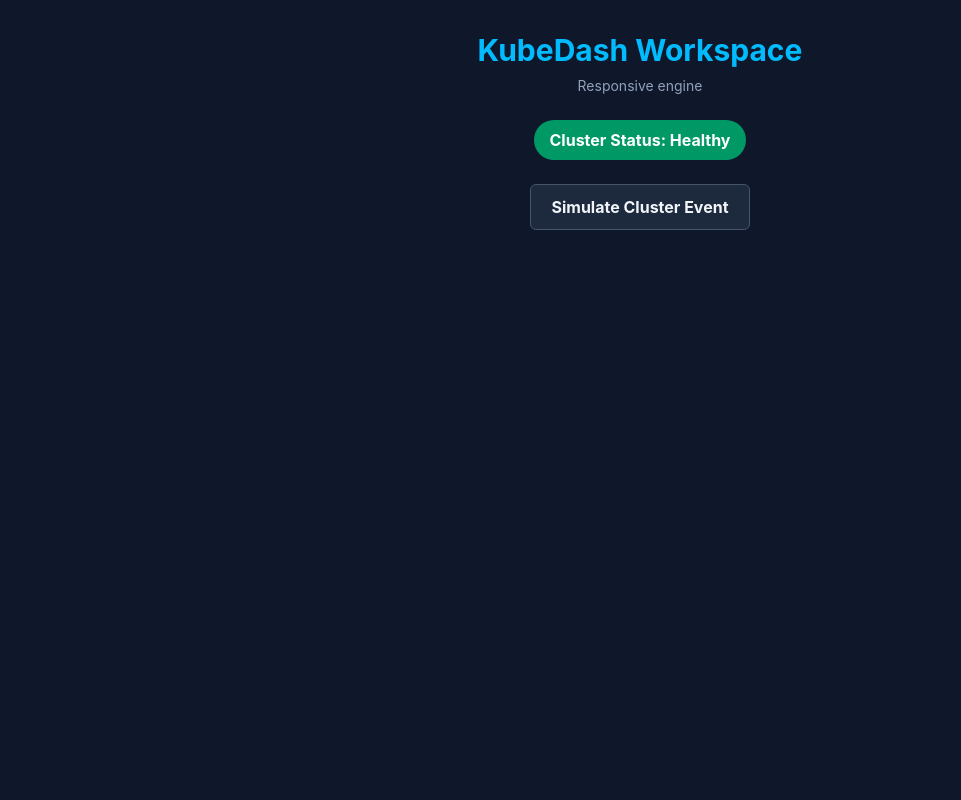
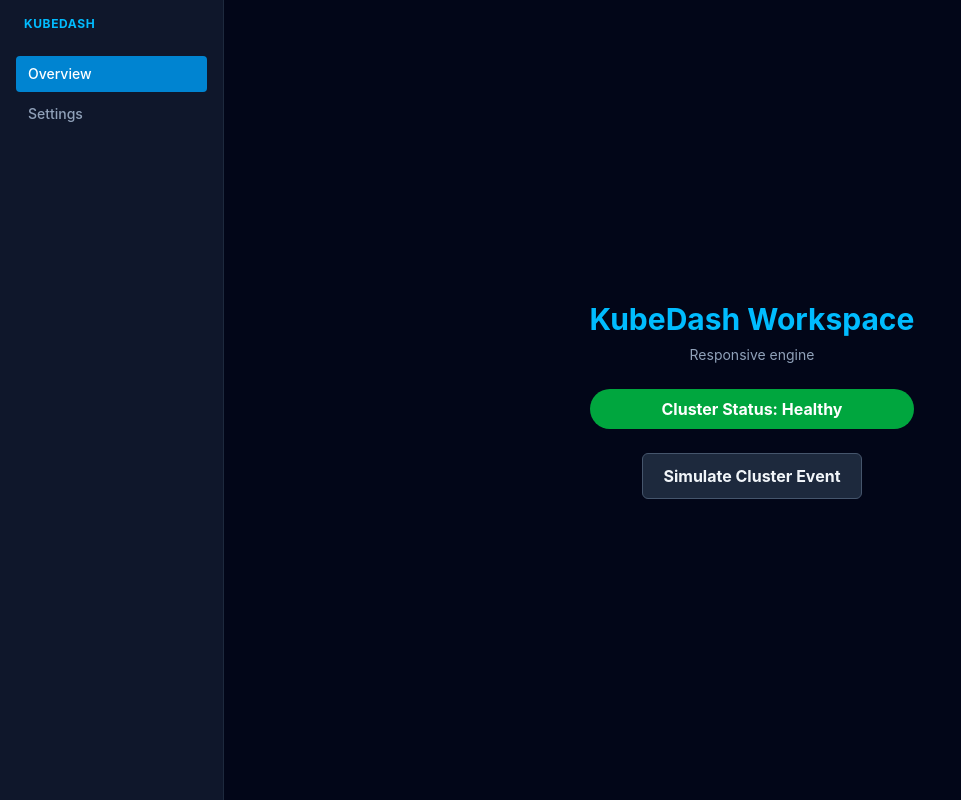
Before and after one commit to AndraCristiana07/KubeDash, a React app in the folder frontend/: page / in a window 1280 px wide. Shown: the whole page, without its empty margins (0-961 px from the left). Built offline with nearby package versions, Linux system fonts and the light colour scheme.

Commit message:
added a sidebar for mainpage and settings

```diff
--- a/frontend/src/App.tsx
+++ b/frontend/src/App.tsx
@@ -2,32 +2,78 @@ import React, { useState } from "react";
 
 export default function App() {
   const [status, setStatus] = useState<"Healthy" | "Degraded">("Healthy");
+  const [activeTab, setActiveTab] = useState<"overview" | "settings">(
+    "overview",
+  );
 
   return (
-    <div className="font-sans text-slate-50 text-center p-8 bg-slate-900 min-h-screen">
+    <div className="flex h-screen w-screen bg-slate-950 font-sans text-slate-100 overflow-hidden">
+      {/* left sidebar */}
+      <aside className="w-56 bg-slate-900 border-r border-slate-800 p-4 flex flex-col justify-between shrink-0">
+        <div className="space-y-6">
+          <div className="text-xs font-bold uppercase tracking-wider text-sky-400 px-2">
+            KubeDash
+          </div>
+
+          <nav className="space-y-1">
+            <button
+              onClick={() => setActiveTab("overview")}
+              className={`w-full text-left px-3 py-2 rounded text-sm font-medium transition-colors cursor-pointer ${
+                activeTab === "overview"
+                  ? "bg-sky-600 text-white"
+                  : "text-slate-400 hover:bg-slate-800"
+              }`}
+            >
+              Overview
+            </button>
+            <button
+              onClick={() => setActiveTab("settings")}
+              className={`w-full text-left px-3 py-2 rounded text-sm font-medium transition-colors cursor-pointer ${
+                activeTab === "settings"
+                  ? "bg-sky-600 text-white"
+                  : "text-slate-400 hover:bg-slate-800"
+              }`}
+            >
+              Settings
+            </button>
+          </nav>
+        </div>
+      </aside>
+
+      <main className="flex-1 p-8 flex flex-col items-center justify-center">
+        {activeTab === "overview" ? (
+          <div className="text-center">
             <h1 className="text-3xl font-bold text-sky-400 mb-2">
               KubeDash Workspace
             </h1>
             <p className="text-slate-400 mb-6 text-sm">Responsive engine</p>
 
-      {/* Status Badge */}
             <div
-        className={`inline-block px-4 py-2 rounded-full font-bold text-white mb-6 transition-colors duration-300 ${
-          status === "Healthy" ? "bg-emerald-600" : "bg-rose-600"
+              className={` content-center px-4 py-2 rounded-full font-bold text-white mb-6 transition-colors duration-300 ${
+                status === "Healthy" ? "bg-green-600" : "bg-red-600"
               }`}
             >
               Cluster Status: {status}
             </div>
 
-      {/* Control Button */}
             <button
-        className="block mx-auto px-5 py-2.5 bg-slate-800 text-slate-100 border border-slate-600 rounded-md cursor-pointer font-bold transition-all hover:bg-slate-700 hover:border-slate-500 active:scale-98"
+              className=" content-center px-5 py-2.5 bg-slate-800 text-slate-100 border border-slate-600 rounded-md cursor-pointer font-bold transition-all hover:bg-slate-700 active:scale-98"
               onClick={() =>
-          setStatus((prev) => (prev === "Healthy" ? "Degraded" : "Healthy"))
+                setStatus((prev) =>
+                  prev === "Healthy" ? "Degraded" : "Healthy",
+                )
               }
             >
               Simulate Cluster Event
             </button>
           </div>
+        ) : (
+          /* temp settings */
+          <div className="text-center text-slate-400 text-sm">
+            Cluster configurations will go here.
+          </div>
+        )}
+      </main>
+    </div>
   );
 }
```
Also changed, not shown: 1 other file (tests, documents, lock files or other folders). Lines whose indentation alone changed are shown as unchanged.
